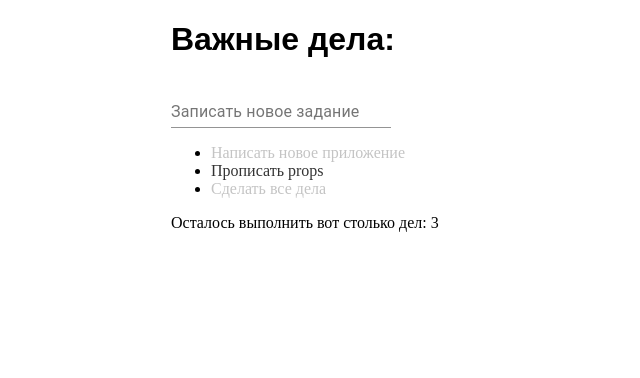
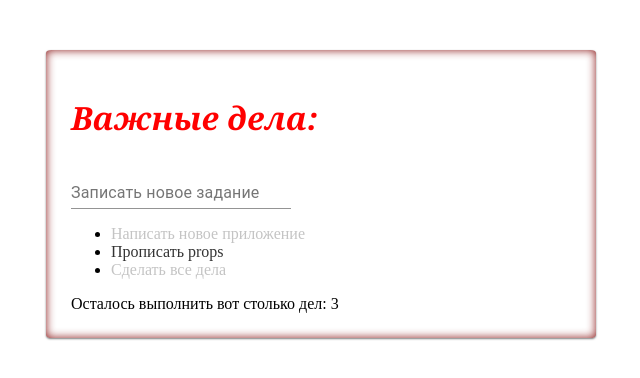
Before and after one commit to WebHeroSchool/todo_soboleva_react, a React (Create React App) app: page / in a window 1280 px wide. Shown: the top 378 px of the page, without its empty margins (319-959 px from the left). Built offline with nearby package versions, Linux system fonts and the light colour scheme.

Commit message:
Update App.module.css

```diff
--- a/src/components/App/App.module.css
+++ b/src/components/App/App.module.css
@@ -1,9 +1,15 @@
-.wrap{
-  margin: auto;
-  width: 300px;
+.wrap {
+  position:relative;
+  margin: 50px auto;
+  padding: 25px;
+  width: 500px;
+  height: auto;
+  box-shadow: 0 1px 2px rgba(0,0,0,0.5), 0 0 10px rgba(128,0,0,0.9) inset;
+  border-radius: 1%     1%     1%     1% /     1%     1%     1%     1%;
 }
-
-.title{
-  font-family: Arial;
-  font-style: bold;
+.title {
+    font-family: Georgia;
+    font-style: italic;
+    text-align: left;
+    color: red;
 }
```
